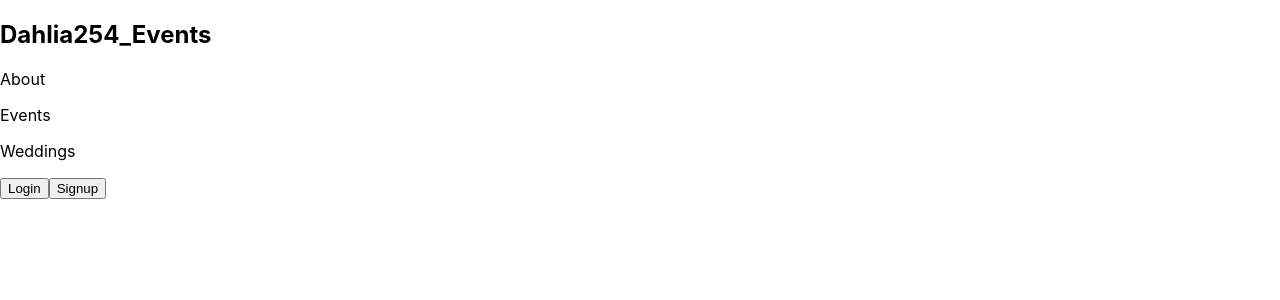
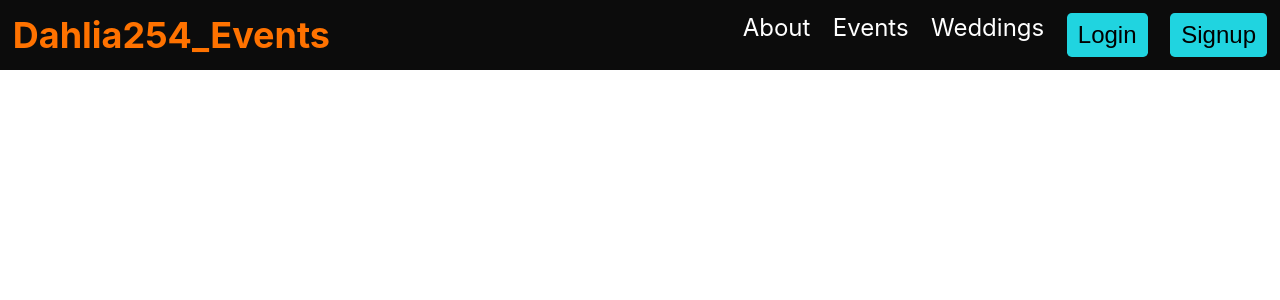
Before and after one commit to Leestan360/dahlia254_events-react, a React (Create React App) app: page / in a window 1280 px wide. Shown: the top 300 px of the page. Built offline with nearby package versions, Linux system fonts and the light colour scheme.

Commit message:
Add background color and color to navbar

```diff
--- a/public/index.html
+++ b/public/index.html
@@ -24,7 +24,7 @@
       work correctly both with client-side routing and a non-root public URL.
       Learn how to configure a non-root public URL by running `npm run build`.
     -->
-    <title>React App</title>
+    <title>Dahlia254 Events</title>
   </head>
   <body>
     <noscript>You need to enable JavaScript to run this app.</noscript>
--- a/src/components/NavBar.js
+++ b/src/components/NavBar.js
@@ -1,10 +1,11 @@
 import React from "react";
+import "../styles/style.css";
 
 function NavBar() {
   return (
     <div className="navbar">
       <h2>Dahlia254_Events</h2>
-      <div>
+      <div className="about">
         <p>About</p>
         <p>Events</p>
         <p>Weddings</p>
--- /dev/null
+++ b/src/styles/style.css
@@ -0,0 +1,37 @@
+* {
+  margin: 0;
+  padding: 0;
+}
+
+.navbar {
+  display: flex;
+  justify-content: space-between;
+  padding: 0.8rem;
+  font-size: 1.5rem;
+  background-color: rgb(12, 12, 12);
+  top: 0;
+}
+
+.navbar h2 {
+  color: #ff7200;
+}
+
+.navbar .about {
+  display: flex;
+  color: white;
+}
+
+.navbar .about > p {
+  margin-left: 1.4rem;
+  cursor: pointer;
+}
+
+.navbar .about > button {
+  margin-left: 1.4rem;
+  padding: 0rem 0.7rem;
+  font-size: 1.5rem;
+  border-radius: 0.3rem;
+  border: none;
+  background-color: #20d4e0;
+  cursor: pointer;
+}
```
